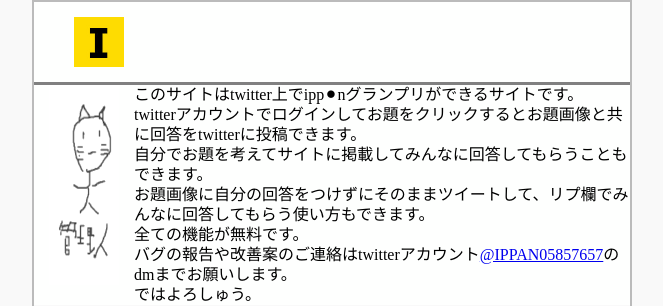
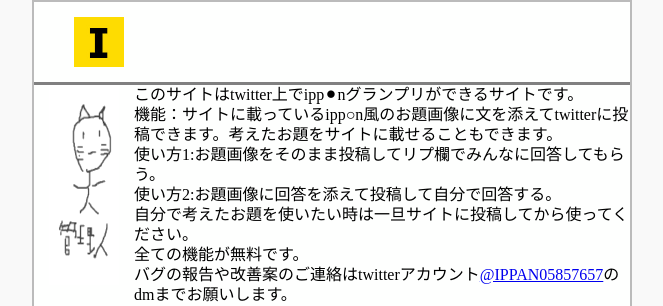
Before and after one commit to Yonabe-Aki/IPPAN-GRANDPRIX, a Django app: page / in a window 1280 px wide. Shown: the top 306 px of the page, without its empty margins (308-971 px from the left). Run offline with Django 3.2, Linux system fonts and the light colour scheme; data comes from the database, SQL or seed files in the repository; some libraries are stand-ins or nearby versions.

Commit message:
説明文わかりやすくして

```diff
--- a/flat/templates/flat/participate.html
+++ b/flat/templates/flat/participate.html
@@ -26,9 +26,10 @@
     </div>
     <div id = "explain">
         <p>このサイトはtwitter上でipp⚫︎nグランプリができるサイトです。</p>
-        <p>twitterアカウントでログインしてお題をクリックするとお題画像と共に回答をtwitterに投稿できます。</p>
-        <p>自分でお題を考えてサイトに掲載してみんなに回答してもらうこともできます。</p>
-        <p>お題画像に自分の回答をつけずにそのままツイートして、リプ欄でみんなに回答してもらう使い方もできます。</p>
+        <p>機能：サイトに載っているipp○n風のお題画像に文を添えてtwitterに投稿できます。考えたお題をサイトに載せることもできます。</p>
+        <p>使い方1:お題画像をそのまま投稿してリプ欄でみんなに回答してもらう。</p>
+        <p>使い方2:お題画像に回答を添えて投稿して自分で回答する。</p>
+        <p>自分で考えたお題を使いたい時は一旦サイトに投稿してから使ってください。</p>
         <p>全ての機能が無料です。</p>
         <p>バグの報告や改善案のご連絡はtwitterアカウント<a href = "https://twitter.com/dabadabajajaja">@IPPAN05857657</a>のdmまでお願いします。</p>
         <p>ではよろしゅう。</p>
```
